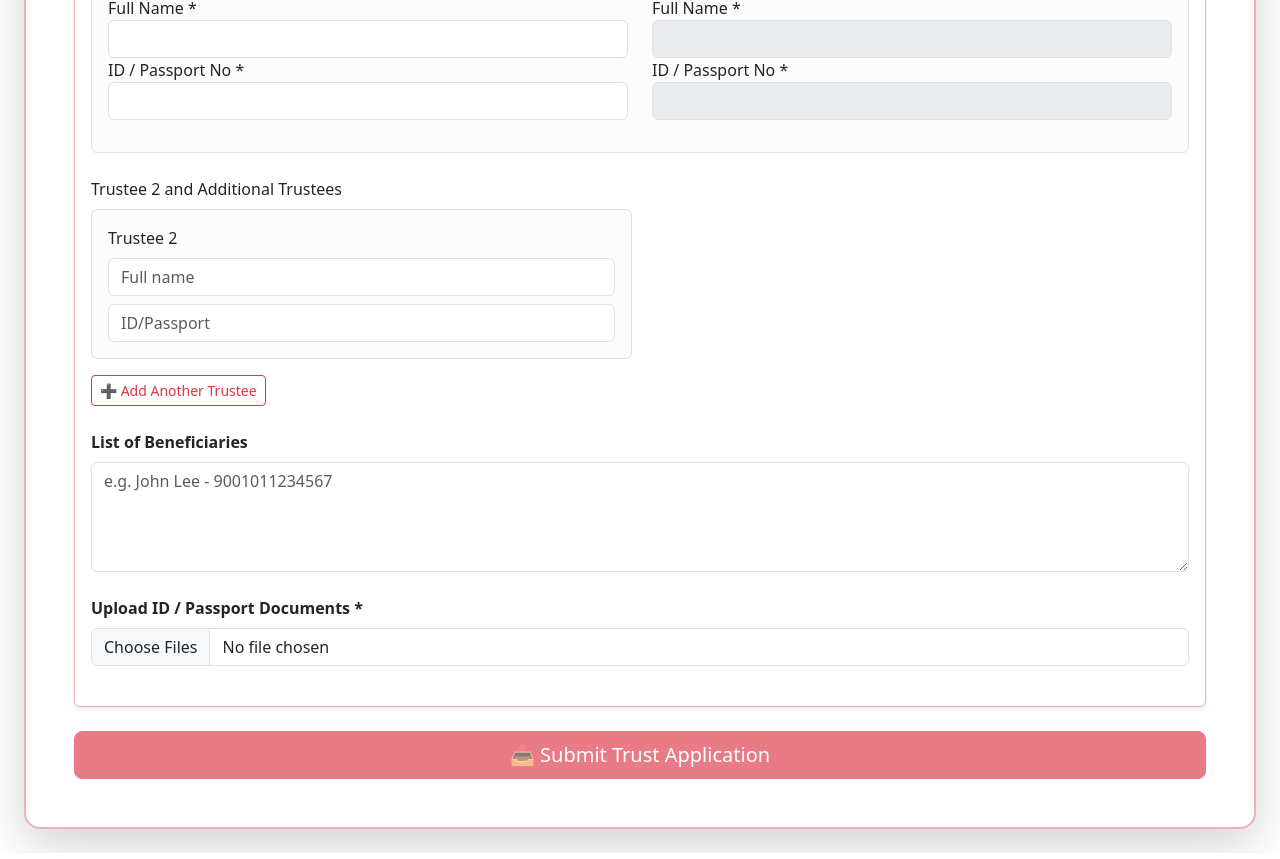
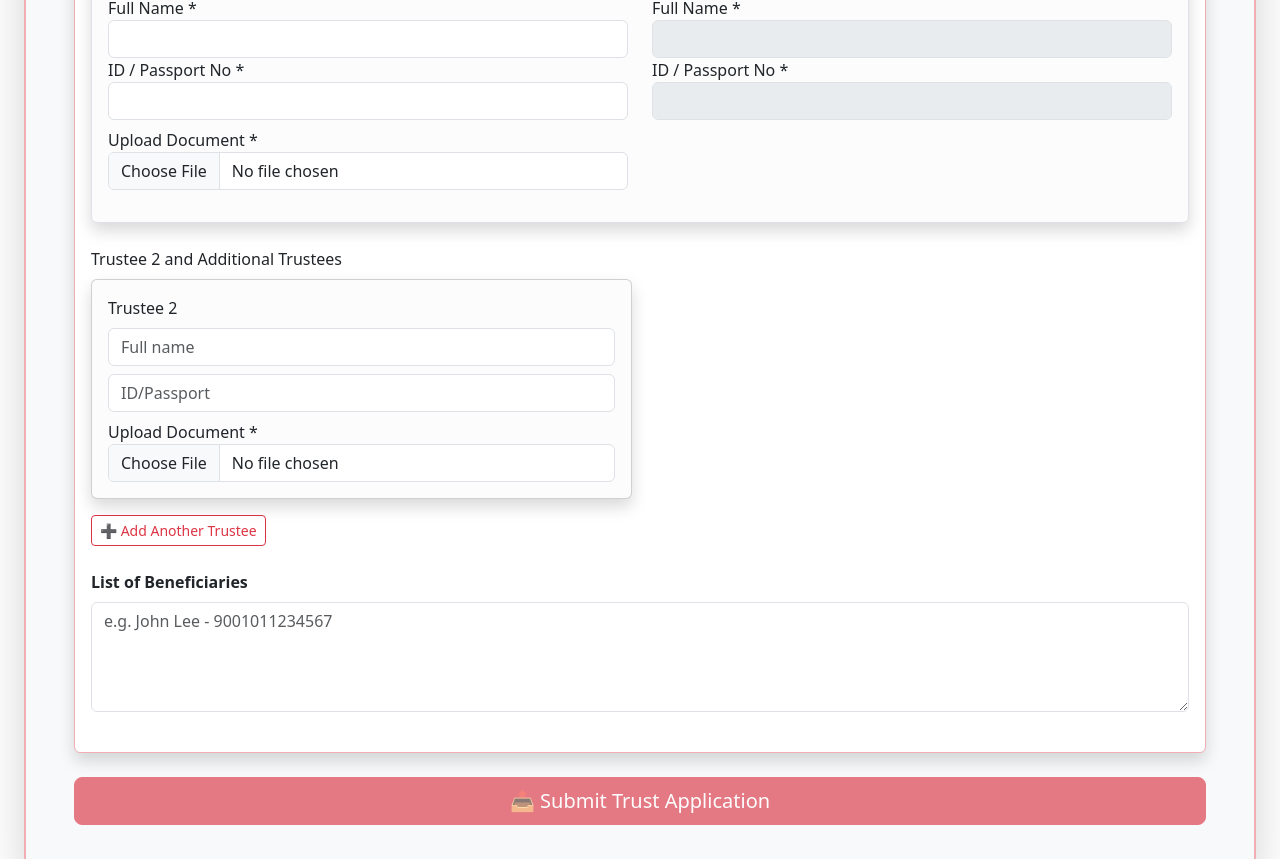
Before and after one commit to WhitelightningDev/hongkongtrust, an Angular app: page / in a window 1280 px wide. Shown: the part 780-1639 px from the top of the page. Built offline with nearby package versions, Linux system fonts and the light colour scheme.

Commit message:
updated the styling of the hkft

```diff
--- a/src/app/pages/homepage/homepage.html
+++ b/src/app/pages/homepage/homepage.html
@@ -1,7 +1,6 @@
 <form [formGroup]="trustForm" (ngSubmit)="onSubmit()" enctype="multipart/form-data"
-      class="p-5 m-4 shadow-lg rounded-4 bg-white border border-2 border-danger-subtle">
+      class="p-5 m-4 shadow-lg rounded-4 bg-light border border-2 border-danger-subtle">
 
-  <!-- Heading -->
   <h2 class="mb-4 text-danger border-bottom pb-2">
     🇭🇰 Application for <span class="fw-bold">Hong Kong Foreign Trust</span>
   </h2>
@@ -38,8 +37,8 @@
     </div>
   </div>
 
-  <!-- Trust Details Card -->
-  <div class="card border-danger-subtle shadow-sm mb-4">
+  <!-- Trust Details -->
+  <div class="card border-danger-subtle shadow mb-4">
     <div class="card-header bg-danger text-white fs-5">
       🧾 Trust Structure & Details
     </div>
@@ -88,7 +87,7 @@
       <!-- Settlor & Trustee 1 -->
       <div class="mb-4">
         <label class="form-label fw-semibold">Settlor & Trustee 1</label>
-        <div class="card border p-3 bg-light-subtle">
+        <div class="card border shadow bg-light-subtle p-3">
           <div class="row">
             <!-- Settlor -->
             <div class="col-md-6 mb-3">
@@ -96,7 +95,9 @@
               <label>Full Name *</label>
               <input type="text" [value]="trustForm.get('fullName')?.value" class="form-control" readonly />
               <label>ID / Passport No *</label>
-              <input type="text" [value]="trustForm.get('idNumber')?.value" class="form-control" readonly />
+              <input type="text" [value]="trustForm.get('idNumber')?.value" class="form-control mb-2" readonly />
+              <label>Upload Document *</label>
+              <input type="file" class="form-control" (change)="onFileUpload('settlor', $event)" />
             </div>
 
             <!-- Trustee 1 -->
@@ -106,32 +107,38 @@
                 <label>Full Name *</label>
                 <input type="text" formControlName="name" class="form-control" readonly />
                 <label>ID / Passport No *</label>
-                <input type="text" formControlName="id" class="form-control" readonly />
+                <input type="text" formControlName="id" class="form-control mb-2" readonly />
               </div>
             </div>
           </div>
         </div>
       </div>
 
-      <!-- Trustee 2+ -->
+      <!-- Trustee 2 and Additional -->
       <div class="mb-4">
         <label class="form-label">Trustee 2 and Additional Trustees</label>
         <div class="row g-3">
 
+          <!-- Trustee 2 -->
           <div class="col-md-6" [formGroup]="secondTrustee">
-            <div class="border p-3 rounded bg-light-subtle h-100">
+            <div class="card shadow bg-light-subtle p-3 h-100">
               <label class="form-label">Trustee 2</label>
               <input type="text" formControlName="name" class="form-control mb-2" placeholder="Full name" />
-              <input type="text" formControlName="id" class="form-control" placeholder="ID/Passport" />
+              <input type="text" formControlName="id" class="form-control mb-2" placeholder="ID/Passport" />
+              <label>Upload Document *</label>
+              <input type="file" class="form-control" (change)="onFileUpload('trustee2', $event)" />
             </div>
           </div>
 
+          <!-- Dynamic Trustees -->
           <ng-container *ngFor="let trustee of trustees.controls; let i = index">
             <div *ngIf="i > 1" class="col-md-6" [formGroupName]="i">
-              <div class="border p-3 rounded bg-light-subtle h-100">
+              <div class="card shadow bg-light-subtle p-3 h-100">
                 <label class="form-label">Trustee {{ i + 1 }} (Optional)</label>
                 <input type="text" formControlName="name" class="form-control mb-2" />
-                <input type="text" formControlName="id" class="form-control" />
+                <input type="text" formControlName="id" class="form-control mb-2" />
+                <label>Upload Document</label>
+                <input type="file" class="form-control" (change)="onFileUpload('trustee' + i, $event)" />
               </div>
             </div>
           </ng-container>
@@ -150,13 +157,6 @@
         <textarea formControlName="beneficiaries" class="form-control" rows="4"
                   placeholder="e.g. John Lee - 9001011234567"></textarea>
       </div>
-
-      <!-- Upload -->
-      <div class="mb-4">
-        <label class="form-label fw-semibold">Upload ID / Passport Documents *</label>
-        <input type="file" multiple (change)="onFileChange($event)" class="form-control" />
-      </div>
-
     </div>
   </div>
 
@@ -166,5 +166,4 @@
       📤 Submit Trust Application
     </button>
   </div>
-
 </form>
--- a/src/app/pages/homepage/homepage.ts
+++ b/src/app/pages/homepage/homepage.ts
@@ -13,6 +13,7 @@ export class Homepage implements OnInit {
   trustForm: FormGroup;
   minDate: string = new Date().toISOString().split('T')[0];
   uploadedFiles: File[] = [];
+  fileMap: { [key: string]: File } = {};
   useUserEmailForTrustEmail = false;
 
   constructor(private fb: FormBuilder) {
@@ -20,24 +21,21 @@ export class Homepage implements OnInit {
       email: ['', [Validators.required, Validators.email]],
       fullName: ['', Validators.required],
       idNumber: ['', Validators.required],
-      isSettlor: [true],  // Always true, no checkbox
-      isTrustee: [false], // Optional, can remove if unused
-      trustEmail: ['', [Validators.email]], // Optional email, no required validator now
+      isSettlor: [true],
+      isTrustee: [false],
+      trustEmail: ['', [Validators.email]],
       phoneNumber: ['', Validators.required],
       trustName: ['', Validators.required],
       establishmentDate: ['', Validators.required],
       altSettlorName: [''],
       beneficiaries: [''],
-      // Initialize trustees with 2 compulsory:
-      // Trustee 1: readonly, synced to fullName/idNumber
-      // Trustee 2: editable, required
       trustees: this.fb.array([
-        this.createTrustee(true),
-        this.createTrustee(false)
+        this.createTrustee(true),  // Trustee 1 (readonly)
+        this.createTrustee(false)  // Trustee 2
       ])
     });
 
-    // Sync fullName to altSettlorName and trustee[0].name (readonly trustee)
+    // Sync fullName to altSettlorName and trustee[0].name
     this.trustForm.get('fullName')!.valueChanges.subscribe(name => {
       this.trustForm.get('altSettlorName')!.setValue(name, { emitEvent: false });
       this.trustees.at(0).get('name')!.setValue(name, { emitEvent: false });
@@ -50,7 +48,6 @@ export class Homepage implements OnInit {
   }
 
   ngOnInit() {
-    // Keep trustEmail synced if checkbox is checked and user email changes
     this.trustForm.get('email')?.valueChanges.subscribe(email => {
       if (this.useUserEmailForTrustEmail) {
         this.trustForm.get('trustEmail')?.setValue(email);
@@ -79,6 +76,15 @@ export class Homepage implements OnInit {
 
   addTrustee(): void {
     this.trustees.push(this.createTrustee(false));
+  }
+
+  onFileUpload(role: string, event: Event): void {
+    const input = event.target as HTMLInputElement;
+    const file = input.files?.[0];
+    if (file) {
+      this.fileMap[role] = file;
+      console.log(`Uploaded file for ${role}:`, file.name);
+    }
   }
 
   onFileChange(event: any): void {
@@ -115,11 +121,18 @@ export class Homepage implements OnInit {
       }
     });
 
+    // Append bulk files (general uploads)
     this.uploadedFiles.forEach((file, index) => {
       formData.append(`documents[${index}]`, file, file.name);
     });
 
+    // Append per-role documents
+    Object.entries(this.fileMap).forEach(([role, file]) => {
+      formData.append(`document_${role}`, file, file.name);
+    });
+
     console.log('Form submitted:', this.trustForm.value);
-    console.log('Files uploaded:', this.uploadedFiles);
+    console.log('General Files:', this.uploadedFiles);
+    console.log('Individual Documents:', this.fileMap);
   }
 }
```
